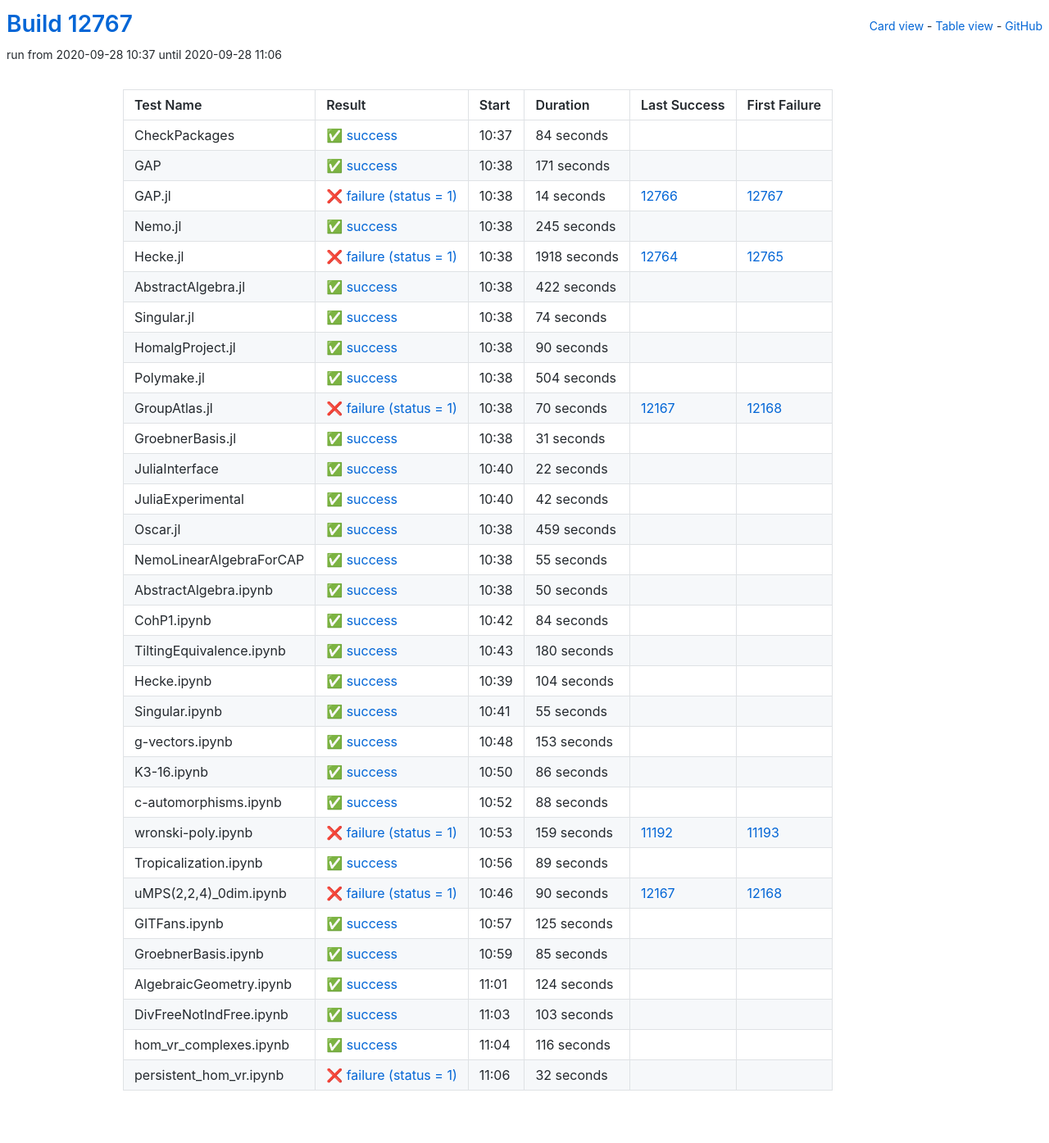
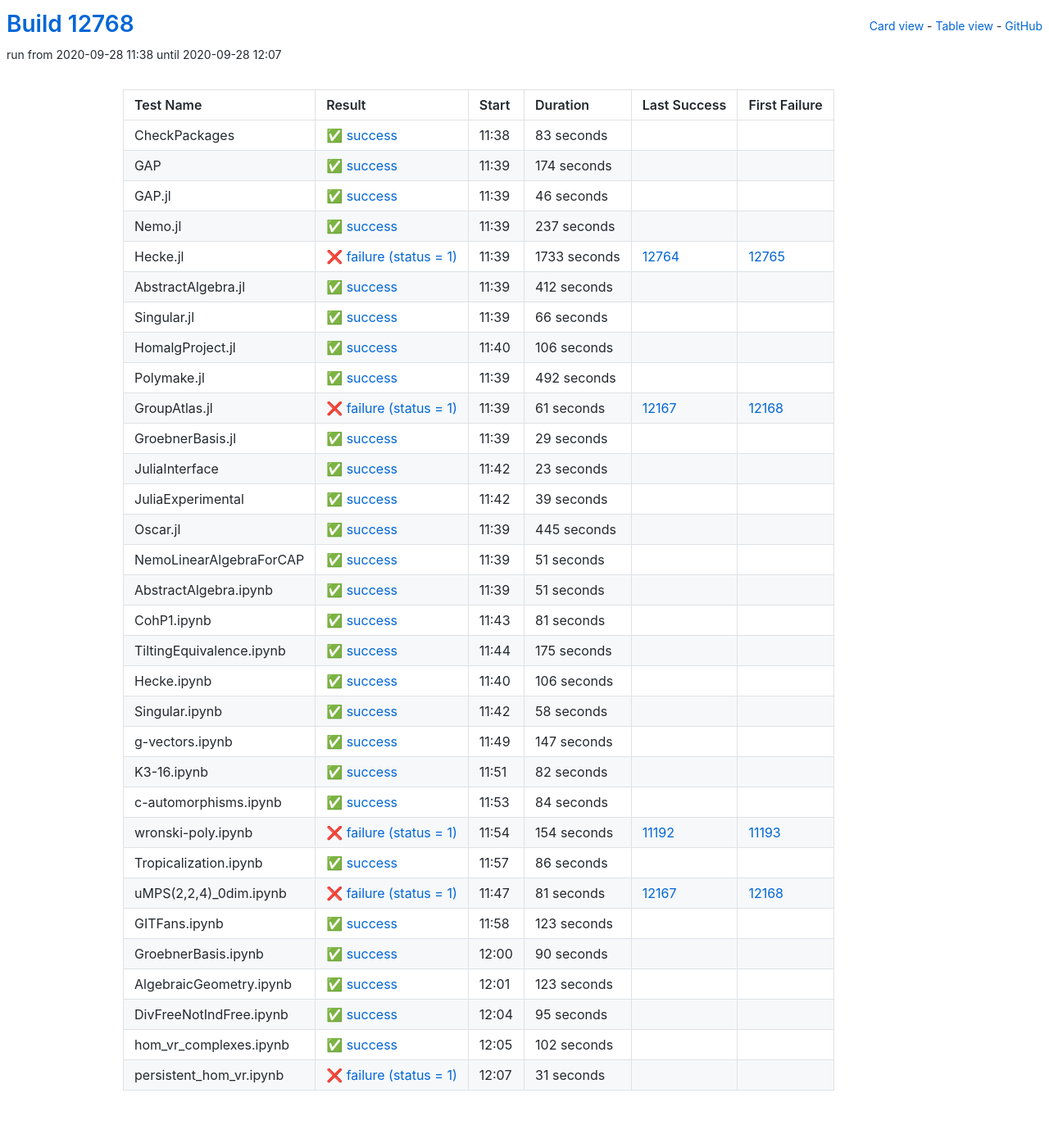
Before and after one commit to oscar-system/oscar-ci-status, a Jekyll site: the page built from table.html, in a window 1280 px wide. Shown: the whole page at 82% size. Built offline with Jekyll 4.4.1, drawn with Linux system fonts in a browser that asks for light colours.

Commit message:
Build #12768

```diff
--- a/_data/ci.yml
+++ b/_data/ci.yml
@@ -1,6 +1,6 @@
 ---
-build: 12767
-build_url: https://oscarci.mathematik.uni-kl.de/job/oscar/12767/
+build: 12768
+build_url: https://oscarci.mathematik.uni-kl.de/job/oscar/12768/
 job: oscar
 organization: oscar-system
 repo: oscar-ci-status
@@ -8,8 +8,272 @@
 tests:
 - name: CheckPackages
   id: checkpackages
-  log: https://oscarci.mathematik.uni-kl.de/job/oscar/12767/artifact/logs/build-12767/CheckPackages.log
-  start: 2020-09-28 10:37
+  log: https://oscarci.mathematik.uni-kl.de/job/oscar/12768/artifact/logs/build-12768/CheckPackages.log
+  start: 2020-09-28 11:38
+  success: true
+  exitcode: 0
+  status: success
+  duration: 83
+  last_success: false
+  last_success_url:
+  first_failure: false
+  first_failure_url:
+- name: GAP
+  id: gap
+  log: https://oscarci.mathematik.uni-kl.de/job/oscar/12768/artifact/logs/build-12768/GAP.log
+  start: 2020-09-28 11:39
+  success: true
+  exitcode: 0
+  status: success
+  duration: 174
+  last_success: false
+  last_success_url:
+  first_failure: false
+  first_failure_url:
+- name: GAP.jl
+  id: gap-jl
+  log: https://oscarci.mathematik.uni-kl.de/job/oscar/12768/artifact/logs/build-12768/GAP.jl.log
+  start: 2020-09-28 11:39
+  success: true
+  exitcode: 0
+  status: success
+  duration: 46
+  last_success: false
+  last_success_url:
+  first_failure: false
+  first_failure_url:
+- name: Nemo.jl
+  id: nemo-jl
+  log: https://oscarci.mathematik.uni-kl.de/job/oscar/12768/artifact/logs/build-12768/Nemo.jl.log
+  start: 2020-09-28 11:39
+  success: true
+  exitcode: 0
+  status: success
+  duration: 237
+  last_success: false
+  last_success_url:
+  first_failure: false
+  first_failure_url:
+- name: Hecke.jl
+  id: hecke-jl
+  log: https://oscarci.mathematik.uni-kl.de/job/oscar/12768/artifact/logs/build-12768/Hecke.jl.log
+  start: 2020-09-28 11:39
+  success: false
+  exitcode: 1
+  status: failure
+  duration: 1733
+  last_success: 12764
+  last_success_url: https://oscarci.mathematik.uni-kl.de/job/oscar/12764/
+  first_failure: 12765
+  first_failure_url: https://oscarci.mathematik.uni-kl.de/job/oscar/12765/
+- name: AbstractAlgebra.jl
+  id: abstractalgebra-jl
+  log: https://oscarci.mathematik.uni-kl.de/job/oscar/12768/artifact/logs/build-12768/AbstractAlgebra.jl.log
+  start: 2020-09-28 11:39
+  success: true
+  exitcode: 0
+  status: success
+  duration: 412
+  last_success: false
+  last_success_url:
+  first_failure: false
+  first_failure_url:
+- name: Singular.jl
+  id: singular-jl
+  log: https://oscarci.mathematik.uni-kl.de/job/oscar/12768/artifact/logs/build-12768/Singular.jl.log
+  start: 2020-09-28 11:39
+  success: true
+  exitcode: 0
+  status: success
+  duration: 66
+  last_success: false
+  last_success_url:
+  first_failure: false
+  first_failure_url:
+- name: HomalgProject.jl
+  id: homalgproject-jl
+  log: https://oscarci.mathematik.uni-kl.de/job/oscar/12768/artifact/logs/build-12768/HomalgProject.jl.log
+  start: 2020-09-28 11:40
+  success: true
+  exitcode: 0
+  status: success
+  duration: 106
+  last_success: false
+  last_success_url:
+  first_failure: false
+  first_failure_url:
+- name: Polymake.jl
+  id: polymake-jl
+  log: https://oscarci.mathematik.uni-kl.de/job/oscar/12768/artifact/logs/build-12768/Polymake.jl.log
+  start: 2020-09-28 11:39
+  success: true
+  exitcode: 0
+  status: success
+  duration: 492
+  last_success: false
+  last_success_url:
+  first_failure: false
+  first_failure_url:
+- name: GroupAtlas.jl
+  id: groupatlas-jl
+  log: https://oscarci.mathematik.uni-kl.de/job/oscar/12768/artifact/logs/build-12768/GroupAtlas.jl.log
+  start: 2020-09-28 11:39
+  success: false
+  exitcode: 1
+  status: failure
+  duration: 61
+  last_success: 12167
+  last_success_url: https://oscarci.mathematik.uni-kl.de/job/oscar/12167/
+  first_failure: 12168
+  first_failure_url: https://oscarci.mathematik.uni-kl.de/job/oscar/12168/
+- name: GroebnerBasis.jl
+  id: groebnerbasis-jl
+  log: https://oscarci.mathematik.uni-kl.de/job/oscar/12768/artifact/logs/build-12768/GroebnerBasis.jl.log
+  start: 2020-09-28 11:39
+  success: true
+  exitcode: 0
+  status: success
+  duration: 29
+  last_success: false
+  last_success_url:
+  first_failure: false
+  first_failure_url:
+- name: JuliaInterface
+  id: juliainterface
+  log: https://oscarci.mathematik.uni-kl.de/job/oscar/12768/artifact/logs/build-12768/JuliaInterface.log
+  start: 2020-09-28 11:42
+  success: true
+  exitcode: 0
+  status: success
+  duration: 23
+  last_success: false
+  last_success_url:
+  first_failure: false
+  first_failure_url:
+- name: JuliaExperimental
+  id: juliaexperimental
+  log: https://oscarci.mathematik.uni-kl.de/job/oscar/12768/artifact/logs/build-12768/JuliaExperimental.log
+  start: 2020-09-28 11:42
+  success: true
+  exitcode: 0
+  status: success
+  duration: 39
+  last_success: false
+  last_success_url:
+  first_failure: false
+  first_failure_url:
+- name: Oscar.jl
+  id: oscar-jl
+  log: https://oscarci.mathematik.uni-kl.de/job/oscar/12768/artifact/logs/build-12768/Oscar.jl.log
+  start: 2020-09-28 11:39
+  success: true
+  exitcode: 0
+  status: success
+  duration: 445
+  last_success: false
+  last_success_url:
+  first_failure: false
+  first_failure_url:
+- name: NemoLinearAlgebraForCAP
+  id: nemolinearalgebraforcap
+  log: https://oscarci.mathematik.uni-kl.de/job/oscar/12768/artifact/logs/build-12768/NemoLinearAlgebraForCAP.log
+  start: 2020-09-28 11:39
+  success: true
+  exitcode: 0
+  status: success
+  duration: 51
+  last_success: false
+  last_success_url:
+  first_failure: false
+  first_failure_url:
+- name: AbstractAlgebra.ipynb
+  id: abstractalgebra-ipynb
+  log: https://oscarci.mathematik.uni-kl.de/job/oscar/12768/artifact/logs/build-12768/AbstractAlgebra.ipynb.log
+  start: 2020-09-28 11:39
+  success: true
+  exitcode: 0
+  status: success
+  duration: 51
+  last_success: false
+  last_success_url:
+  first_failure: false
+  first_failure_url:
+- name: CohP1.ipynb
+  id: cohp1-ipynb
+  log: https://oscarci.mathematik.uni-kl.de/job/oscar/12768/artifact/logs/build-12768/CohP1.ipynb.log
+  start: 2020-09-28 11:43
+  success: true
+  exitcode: 0
+  status: success
+  duration: 81
+  last_success: false
+  last_success_url:
+  first_failure: false
+  first_failure_url:
+- name: TiltingEquivalence.ipynb
+  id: tiltingequivalence-ipynb
+  log: https://oscarci.mathematik.uni-kl.de/job/oscar/12768/artifact/logs/build-12768/TiltingEquivalence.ipynb.log
+  start: 2020-09-28 11:44
+  success: true
+  exitcode: 0
+  status: success
+  duration: 175
+  last_success: false
+  last_success_url:
+  first_failure: false
+  first_failure_url:
+- name: Hecke.ipynb
+  id: hecke-ipynb
+  log: https://oscarci.mathematik.uni-kl.de/job/oscar/12768/artifact/logs/build-12768/Hecke.ipynb.log
+  start: 2020-09-28 11:40
+  success: true
+  exitcode: 0
+  status: success
+  duration: 106
+  last_success: false
+  last_success_url:
+  first_failure: false
+  first_failure_url:
+- name: Singular.ipynb
+  id: singular-ipynb
+  log: https://oscarci.mathematik.uni-kl.de/job/oscar/12768/artifact/logs/build-12768/Singular.ipynb.log
+  start: 2020-09-28 11:42
+  success: true
+  exitcode: 0
+  status: success
+  duration: 58
+  last_success: false
+  last_success_url:
+  first_failure: false
+  first_failure_url:
+- name: g-vectors.ipynb
+  id: g-vectors-ipynb
+  log: https://oscarci.mathematik.uni-kl.de/job/oscar/12768/artifact/logs/build-12768/g-vectors.ipynb.log
+  start: 2020-09-28 11:49
+  success: true
+  exitcode: 0
+  status: success
+  duration: 147
+  last_success: false
+  last_success_url:
+  first_failure: false
+  first_failure_url:
+- name: K3-16.ipynb
+  id: k3-16-ipynb
+  log: https://oscarci.mathematik.uni-kl.de/job/oscar/12768/artifact/logs/build-12768/K3-16.ipynb.log
+  start: 2020-09-28 11:51
+  success: true
+  exitcode: 0
+  status: success
+  duration: 82
+  last_success: false
+  last_success_url:
+  first_failure: false
+  first_failure_url:
+- name: c-automorphisms.ipynb
+  id: c-automorphisms-ipynb
+  log: https://oscarci.mathematik.uni-kl.de/job/oscar/12768/artifact/logs/build-12768/c-automorphisms.ipynb.log
+  start: 2020-09-28 11:53
   success: true
   exitcode: 0
   status: success
@@ -18,82 +282,58 @@
   last_success_url:
   first_failure: false
   first_failure_url:
-- name: GAP
-  id: gap
-  log: https://oscarci.mathematik.uni-kl.de/job/oscar/12767/artifact/logs/build-12767/GAP.log
-  start: 2020-09-28 10:38
+- name: wronski-poly.ipynb
+  id: wronski-poly-ipynb
+  log: https://oscarci.mathematik.uni-kl.de/job/oscar/12768/artifact/logs/build-12768/wronski-poly.ipynb.log
+  start: 2020-09-28 11:54
+  success: false
+  exitcode: 1
+  status: failure
+  duration: 154
+  last_success: 11192
+  last_success_url: https://oscarci.mathematik.uni-kl.de/job/oscar/11192/
+  first_failure: 11193
+  first_failure_url: https://oscarci.mathematik.uni-kl.de/job/oscar/11193/
+- name: Tropicalization.ipynb
+  id: tropicalization-ipynb
+  log: https://oscarci.mathematik.uni-kl.de/job/oscar/12768/artifact/logs/build-12768/Tropicalization.ipynb.log
+  start: 2020-09-28 11:57
   success: true
   exitcode: 0
   status: success
-  duration: 171
+  duration: 86
   last_success: false
   last_success_url:
   first_failure: false
   first_failure_url:
-- name: GAP.jl
-  id: gap-jl
-  log: https://oscarci.mathematik.uni-kl.de/job/oscar/12767/artifact/logs/build-12767/GAP.jl.log
-  start: 2020-09-28 10:38
+- name: uMPS(2,2,4)_0dim.ipynb
+  id: umps-2-2-4-0dim-ipynb
+  log: https://oscarci.mathematik.uni-kl.de/job/oscar/12768/artifact/logs/build-12768/uMPS-2-2-4-_0dim.ipynb.log
+  start: 2020-09-28 11:47
   success: false
   exitcode: 1
   status: failure
-  duration: 14
-  last_success: 12766
-  last_success_url: https://oscarci.mathematik.uni-kl.de/job/oscar/12766/
-  first_failure: 12767
-  first_failure_url: https://oscarci.mathematik.uni-kl.de/job/oscar/12767/
-- name: Nemo.jl
-  id: nemo-jl
-  log: https://oscarci.mathematik.uni-kl.de/job/oscar/12767/artifact/logs/build-12767/Nemo.jl.log
-  start: 2020-09-28 10:38
+  duration: 81
+  last_success: 12167
+  last_success_url: https://oscarci.mathematik.uni-kl.de/job/oscar/12167/
+  first_failure: 12168
+  first_failure_url: https://oscarci.mathematik.uni-kl.de/job/oscar/12168/
+- name: GITFans.ipynb
+  id: gitfans-ipynb
+  log: https://oscarci.mathematik.uni-kl.de/job/oscar/12768/artifact/logs/build-12768/GITFans.ipynb.log
+  start: 2020-09-28 11:58
   success: true
   exitcode: 0
   status: success
-  duration: 245
+  duration: 123
   last_success: false
   last_success_url:
   first_failure: false
   first_failure_url:
-- name: Hecke.jl
-  id: hecke-jl
-  log: https://oscarci.mathematik.uni-kl.de/job/oscar/12767/artifact/logs/build-12767/Hecke.jl.log
-  start: 2020-09-28 10:38
-  success: false
-  exitcode: 1
-  status: failure
-  duration: 1918
-  last_success: 12764
-  last_success_url: https://oscarci.mathematik.uni-kl.de/job/oscar/12764/
-  first_failure: 12765
-  first_failure_url: https://oscarci.mathematik.uni-kl.de/job/oscar/12765/
-- name: AbstractAlgebra.jl
-  id: abstractalgebra-jl
-  log: https://oscarci.mathematik.uni-kl.de/job/oscar/12767/artifact/logs/build-12767/AbstractAlgebra.jl.log
-  start: 2020-09-28 10:38
-  success: true
-  exitcode: 0
-  status: success
-  duration: 422
-  last_success: false
-  last_success_url:
-  first_failure: false
-  first_failure_url:
-- name: Singular.jl
-  id: singular-jl
-  log: https://oscarci.mathematik.uni-kl.de/job/oscar/12767/artifact/logs/build-12767/Singular.jl.log
-  start: 2020-09-28 10:38
-  success: true
-  exitcode: 0
-  status: success
-  duration: 74
-  last_success: false
-  last_success_url:
-  first_failure: false
-  first_failure_url:
-- name: HomalgProject.jl
-  id: homalgproject-jl
-  log: https://oscarci.mathematik.uni-kl.de/job/oscar/12767/artifact/logs/build-12767/HomalgProject.jl.log
-  start: 2020-09-28 10:38
+- name: GroebnerBasis.ipynb
+  id: groebnerbasis-ipynb
+  log: https://oscarci.mathematik.uni-kl.de/job/oscar/12768/artifact/logs/build-12768/GroebnerBasis.ipynb.log
+  start: 2020-09-28 12:00
   success: true
   exitcode: 0
   status: success
@@ -102,290 +342,50 @@
   last_success_url:
   first_failure: false
   first_failure_url:
-- name: Polymake.jl
-  id: polymake-jl
-  log: https://oscarci.mathematik.uni-kl.de/job/oscar/12767/artifact/logs/build-12767/Polymake.jl.log
-  start: 2020-09-28 10:38
+- name: AlgebraicGeometry.ipynb
+  id: algebraicgeometry-ipynb
+  log: https://oscarci.mathematik.uni-kl.de/job/oscar/12768/artifact/logs/build-12768/AlgebraicGeometry.ipynb.log
+  start: 2020-09-28 12:01
   success: true
   exitcode: 0
   status: success
-  duration: 504
-  last_success: false
-  last_success_url:
-  first_failure: false
-  first_failure_url:
-- name: GroupAtlas.jl
-  id: groupatlas-jl
-  log: https://oscarci.mathematik.uni-kl.de/job/oscar/12767/artifact/logs/build-12767/GroupAtlas.jl.log
-  start: 2020-09-28 10:38
-  success: false
-  exitcode: 1
-  status: failure
-  duration: 70
-  last_success: 12167
-  last_success_url: https://oscarci.mathematik.uni-kl.de/job/oscar/12167/
-  first_failure: 12168
-  first_failure_url: https://oscarci.mathematik.uni-kl.de/job/oscar/12168/
-- name: GroebnerBasis.jl
-  id: groebnerbasis-jl
-  log: https://oscarci.mathematik.uni-kl.de/job/oscar/12767/artifact/logs/build-12767/GroebnerBasis.jl.log
-  start: 2020-09-28 10:38
-  success: true
-  exitcode: 0
-  status: success
-  duration: 31
-  last_success: false
-  last_success_url:
-  first_failure: false
-  first_failure_url:
-- name: JuliaInterface
-  id: juliainterface
-  log: https://oscarci.mathematik.uni-kl.de/job/oscar/12767/artifact/logs/build-12767/JuliaInterface.log
-  start: 2020-09-28 10:40
-  success: true
-  exitcode: 0
-  status: success
-  duration: 22
-  last_success: false
-  last_success_url:
-  first_failure: false
-  first_failure_url:
-- name: JuliaExperimental
-  id: juliaexperimental
-  log: https://oscarci.mathematik.uni-kl.de/job/oscar/12767/artifact/logs/build-12767/JuliaExperimental.log
-  start: 2020-09-28 10:40
-  success: true
-  exitcode: 0
-  status: success
-  duration: 42
-  last_success: false
-  last_success_url:
-  first_failure: false
-  first_failure_url:
-- name: Oscar.jl
-  id: oscar-jl
-  log: https://oscarci.mathematik.uni-kl.de/job/oscar/12767/artifact/logs/build-12767/Oscar.jl.log
-  start: 2020-09-28 10:38
-  success: true
-  exitcode: 0
-  status: success
-  duration: 459
-  last_success: false
-  last_success_url:
-  first_failure: false
-  first_failure_url:
-- name: NemoLinearAlgebraForCAP
-  id: nemolinearalgebraforcap
-  log: https://oscarci.mathematik.uni-kl.de/job/oscar/12767/artifact/logs/build-12767/NemoLinearAlgebraForCAP.log
-  start: 2020-09-28 10:38
-  success: true
-  exitcode: 0
-  status: success
-  duration: 55
-  last_success: false
-  last_success_url:
-  first_failure: false
-  first_failure_url:
-- name: AbstractAlgebra.ipynb
-  id: abstractalgebra-ipynb
-  log: https://oscarci.mathematik.uni-kl.de/job/oscar/12767/artifact/logs/build-12767/AbstractAlgebra.ipynb.log
-  start: 2020-09-28 10:38
-  success: true
-  exitcode: 0
-  status: success
-  duration: 50
-  last_success: false
-  last_success_url:
-  first_failure: false
-  first_failure_url:
-- name: CohP1.ipynb
-  id: cohp1-ipynb
-  log: https://oscarci.mathematik.uni-kl.de/job/oscar/12767/artifact/logs/build-12767/CohP1.ipynb.log
-  start: 2020-09-28 10:42
-  success: true
-  exitcode: 0
-  status: success
-  duration: 84
-  last_success: false
-  last_success_url:
-  first_failure: false
-  first_failure_url:
-- name: TiltingEquivalence.ipynb
-  id: tiltingequivalence-ipynb
-  log: https://oscarci.mathematik.uni-kl.de/job/oscar/12767/artifact/logs/build-12767/TiltingEquivalence.ipynb.log
-  start: 2020-09-28 10:43
-  success: true
-  exitcode: 0
-  status: success
-  duration: 180
-  last_success: false
-  last_success_url:
-  first_failure: false
-  first_failure_url:
-- name: Hecke.ipynb
-  id: hecke-ipynb
-  log: https://oscarci.mathematik.uni-kl.de/job/oscar/12767/artifact/logs/build-12767/Hecke.ipynb.log
-  start: 2020-09-28 10:39
-  success: true
-  exitcode: 0
-  status: success
-  duration: 104
-  last_success: false
-  last_success_url:
-  first_failure: false
-  first_failure_url:
-- name: Singular.ipynb
-  id: singular-ipynb
-  log: https://oscarci.mathematik.uni-kl.de/job/oscar/12767/artifact/logs/build-12767/Singular.ipynb.log
-  start: 2020-09-28 10:41
-  success: true
-  exitcode: 0
-  status: success
-  duration: 55
-  last_success: false
-  last_success_url:
-  first_failure: false
-  first_failure_url:
-- name: g-vectors.ipynb
-  id: g-vectors-ipynb
-  log: https://oscarci.mathematik.uni-kl.de/job/oscar/12767/artifact/logs/build-12767/g-vectors.ipynb.log
-  start: 2020-09-28 10:48
-  success: true
-  exitcode: 0
-  status: success
-  duration: 153
-  last_success: false
-  last_success_url:
-  first_failure: false
-  first_failure_url:
-- name: K3-16.ipynb
-  id: k3-16-ipynb
-  log: https://oscarci.mathematik.uni-kl.de/job/oscar/12767/artifact/logs/build-12767/K3-16.ipynb.log
-  start: 2020-09-28 10:50
-  success: true
-  exitcode: 0
-  status: success
-  duration: 86
-  last_success: false
-  last_success_url:
-  first_failure: false
-  first_failure_url:
-- name: c-automorphisms.ipynb
-  id: c-automorphisms-ipynb
-  log: https://oscarci.mathematik.uni-kl.de/job/oscar/12767/artifact/logs/build-12767/c-automorphisms.ipynb.log
-  start: 2020-09-28 10:52
-  success: true
-  exitcode: 0
-  status: success
-  duration: 88
-  last_success: false
-  last_success_url:
-  first_failure: false
-  first_failure_url:
-- name: wronski-poly.ipynb
-  id: wronski-poly-ipynb
-  log: https://oscarci.mathematik.uni-kl.de/job/oscar/12767/artifact/logs/build-12767/wronski-poly.ipynb.log
-  start: 2020-09-28 10:53
-  success: false
-  exitcode: 1
-  status: failure
-  duration: 159
-  last_success: 11192
-  last_success_url: https://oscarci.mathematik.uni-kl.de/job/oscar/11192/
-  first_failure: 11193
-  first_failure_url: https://oscarci.mathematik.uni-kl.de/job/oscar/11193/
-- name: Tropicalization.ipynb
-  id: tropicalization-ipynb
-  log: https://oscarci.mathematik.uni-kl.de/job/oscar/12767/artifact/logs/build-12767/Tropicalization.ipynb.log
-  start: 2020-09-28 10:56
-  success: true
-  exitcode: 0
-  status: success
-  duration: 89
-  last_success: false
-  last_success_url:
-  first_failure: false
-  first_failure_url:
-- name: uMPS(2,2,4)_0dim.ipynb
-  id: umps-2-2-4-0dim-ipynb
-  log: https://oscarci.mathematik.uni-kl.de/job/oscar/12767/artifact/logs/build-12767/uMPS-2-2-4-_0dim.ipynb.log
-  start: 2020-09-28 10:46
-  success: false
-  exitcode: 1
-  status: failure
-  duration: 90
-  last_success: 12167
-  last_success_url: https://oscarci.mathematik.uni-kl.de/job/oscar/12167/
-  first_failure: 12168
-  first_failure_url: https://oscarci.mathematik.uni-kl.de/job/oscar/12168/
-- name: GITFans.ipynb
-  id: gitfans-ipynb
-  log: https://oscarci.mathematik.uni-kl.de/job/oscar/12767/artifact/logs/build-12767/GITFans.ipynb.log
-  start: 2020-09-28 10:57
-  success: true
-  exitcode: 0
-  status: success
-  duration: 125
-  last_success: false
-  last_success_url:
-  first_failure: false
-  first_failure_url:
-- name: GroebnerBasis.ipynb
-  id: groebnerbasis-ipynb
-  log: https://oscarci.mathematik.uni-kl.de/job/oscar/12767/artifact/logs/build-12767/GroebnerBasis.ipynb.log
-  start: 2020-09-28 10:59
-  success: true
-  exitcode: 0
-  status: success
-  duration: 85
-  last_success: false
-  last_success_url:
-  first_failure: false
-  first_failure_url:
-- name: AlgebraicGeometry.ipynb
-  id: algebraicgeometry-ipynb
-  log: https://oscarci.mathematik.uni-kl.de/job/oscar/12767/artifact/logs/build-12767/AlgebraicGeometry.ipynb.log
-  start: 2020-09-28 11:01
-  success: true
-  exitcode: 0
-  status: success
-  duration: 124
+  duration: 123
   last_success: false
   last_success_url:
   first_failure: false
   first_failure_url:
 - name: DivFreeNotIndFree.ipynb
   id: divfreenotindfree-ipynb
-  log: https://oscarci.mathematik.uni-kl.de/job/oscar/12767/artifact/logs/build-12767/DivFreeNotIndFree.ipynb.log
-  start: 2020-09-28 11:03
+  log: https://oscarci.mathematik.uni-kl.de/job/oscar/12768/artifact/logs/build-12768/DivFreeNotIndFree.ipynb.log
+  start: 2020-09-28 12:04
   success: true
   exitcode: 0
   status: success
-  duration: 103
+  duration: 95
   last_success: false
   last_success_url:
   first_failure: false
   first_failure_url:
 - name: hom_vr_complexes.ipynb
   id: hom-vr-complexes-ipynb
-  log: https://oscarci.mathematik.uni-kl.de/job/oscar/12767/artifact/logs/build-12767/hom_vr_complexes.ipynb.log
-  start: 2020-09-28 11:04
+  log: https://oscarci.mathematik.uni-kl.de/job/oscar/12768/artifact/logs/build-12768/hom_vr_complexes.ipynb.log
+  start: 2020-09-28 12:05
   success: true
   exitcode: 0
   status: success
-  duration: 116
+  duration: 102
   last_success: false
   last_success_url:
   first_failure: false
   first_failure_url:
 - name: persistent_hom_vr.ipynb
   id: persistent-hom-vr-ipynb
-  log: https://oscarci.mathematik.uni-kl.de/job/oscar/12767/artifact/logs/build-12767/persistent_hom_vr.ipynb.log
-  start: 2020-09-28 11:06
+  log: https://oscarci.mathematik.uni-kl.de/job/oscar/12768/artifact/logs/build-12768/persistent_hom_vr.ipynb.log
+  start: 2020-09-28 12:07
   success: false
   exitcode: 1
   status: failure
-  duration: 32
+  duration: 31
   last_success: false
   last_success_url:
   first_failure: false
```
Also changed, not shown: README.md.
